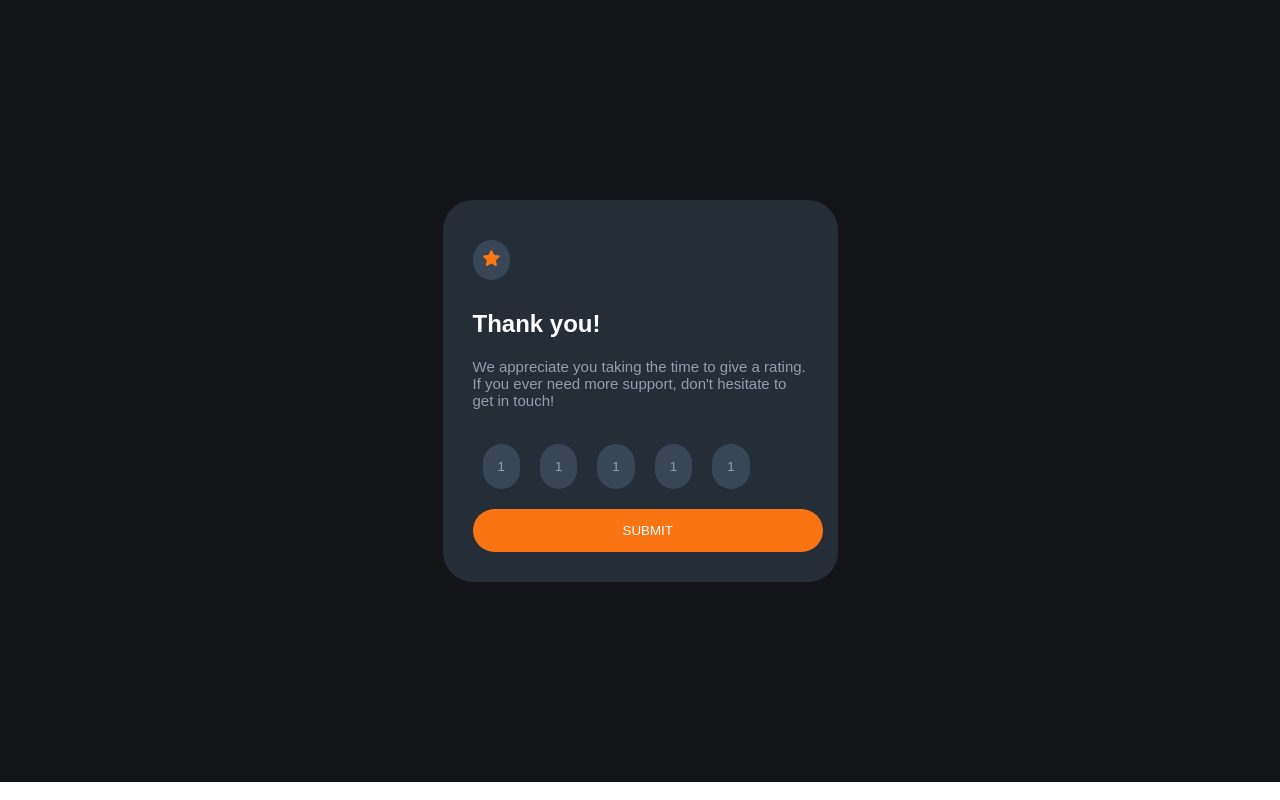
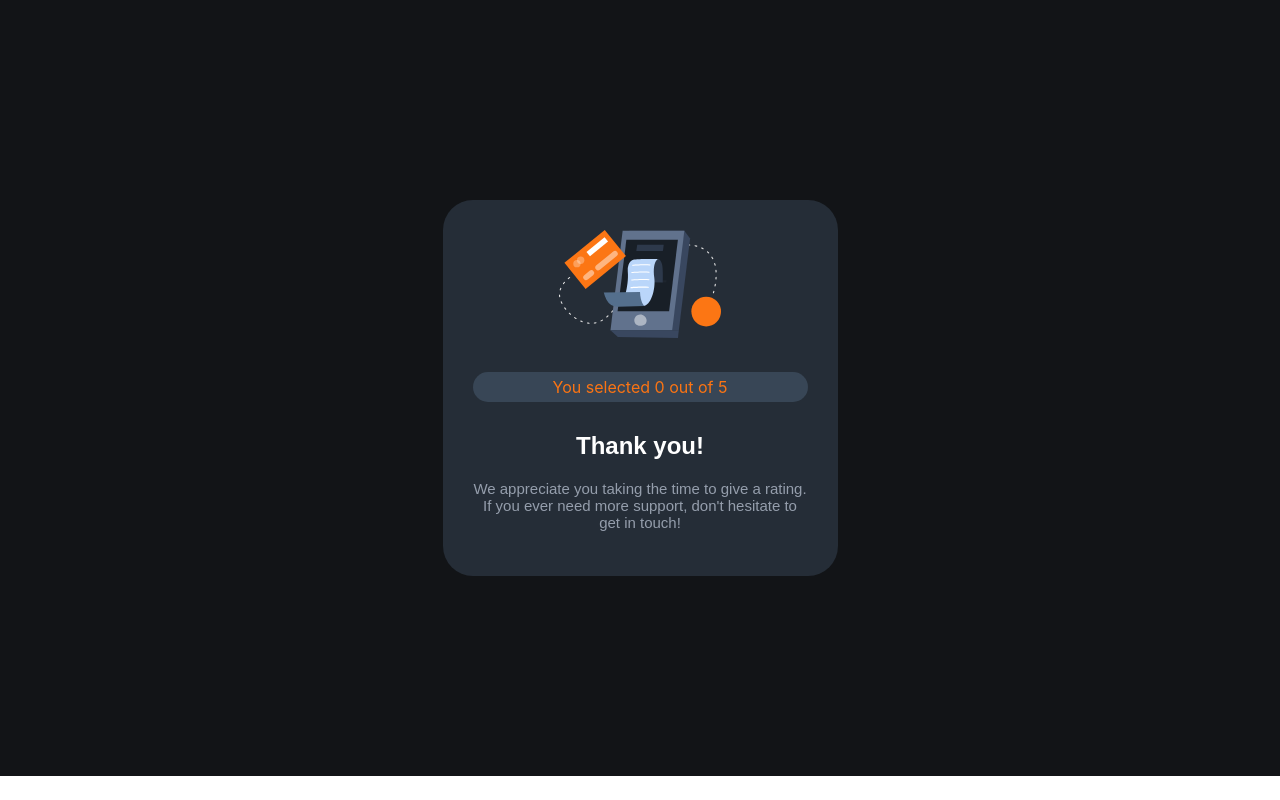
Before and after one commit to olyao23/interactive-rating-component, a React (Create React App) app: page / in a window 1280 px wide. Both pictures are taken after a click on the button "SUBMIT". Built offline with nearby package versions, Linux system fonts and the light colour scheme.

Commit message:
Used state with the submit button

```diff
--- a/src/Card/card.js
+++ b/src/Card/card.js
@@ -1,52 +1,70 @@
-import React from "react";
+import React, { useState } from "react";
 import Typography from "../Typography/typography";
 import RatingButton from "../rating-button/rating-button";
-import styles from "../Card/card.module.css"
+import styles from "../Card/card.module.css";
 import starImage from "../Images/icon-star.svg";
 import thankYouImage from "../Images/illustration-thank-you.svg";
 
 export default function Card() {
+  const [showThankYou, setShowThankYou] = useState(false); //showThankYou = false, showThankYou
+  const [hideRating, setHideRating] = useState(true); //hideRating = true, hiddenCard
+
+  let [rating, saveRating] = useState(0); //rating = 1
+
+  function handleClick() {
+    setHideRating(!hideRating);
+    setShowThankYou(!showThankYou);
+  }
+
+  function saveRatingFunction() {
+    saveRating(rating + 1);
+  }
+
   return (
     <>
       <div className={styles.cardStyle}>
+        {hideRating && (
           <div className={styles.ratingCard}>
-                    <span className={styles.starStyle}><img src={starImage} alt="star image"/></span>
+            <span className={styles.starStyle}>
+              <img src={starImage} alt="star image" />
+            </span>
             <Typography
-                        title={"How did we do?"}
-                        content={"Please let us know how we did with your support request. All feedback is appreciated" +
-                            "to help us improve our offering!"}
-                        textAlign={"left"}
+              title="How did we do?"
+              content="Please let us know how we did with your support request. All feedback is appreciated
+                            to help us improve our offering!"
             />
-                    <RatingButton
-                        ratingNumber={"1"}
-                    />
-                    <RatingButton
-                        ratingNumber={"2"}
-                    />
-                    <RatingButton
-                        ratingNumber={"3"}
-                    />
-                    <RatingButton
-                        ratingNumber={"4"}
-                    />
-                    <RatingButton
-                        ratingNumber={"5"}
-                    />
-                    <button className={styles.buttonStyle}>SUBMIT</button>
+            <RatingButton ratingNumber={"1"} />
+            <RatingButton ratingNumber={"2"} />
+            <RatingButton ratingNumber={"3"} />
+            <RatingButton ratingNumber={"4"} />
+            <RatingButton ratingNumber={"5"} />
+
+            <button onClick={handleClick} className={styles.buttonStyle}>
+              SUBMIT
+            </button>
+          </div>
+        )}
+
+        {showThankYou && (
+          <div className={styles.thankYouCard}>
+            <img src={thankYouImage} alt="phone image" />
+
+            <div className={styles.selection}>
+              You selected <span>{rating}</span> out of 5
             </div>
 
+            <Typography
+              title="Thank you!"
+              content="We appreciate you taking the time to give a rating. If you ever need
+              more support, don't hesitate to get in touch!"
+            />
+          </div>
+        )}
       </div>
     </>
-    )
+  );
 }
 
-//
-//             <div className={styles.thankYouCard}>
-//                                  <img src={thankYouImage} alt="phone image"/>
-//                                  <div className={styles.selection}>You selected <span></span> out of 5</div>
-//                                 <Typography
-//                          title={"Thank you!"}
-//                          content={"We appreciate you taking the time to give a rating. If you ever need" +
-//                              "more support, don't hesitate to get in touch!"}
-//                      />
-//                  </div>
+// <div className={styles.selection}>
+//               You selected <span>{ratingNumber}</span> out of 5
+//             </div>
--- a/src/Card/card.module.css
+++ b/src/Card/card.module.css
@@ -38,3 +38,7 @@
 .thankYouCard {
     text-align: center;
 }
+
+.ratingCard {
+
+}
--- a/src/Typography/typography.js
+++ b/src/Typography/typography.js
@@ -1,14 +1,11 @@
 import React from "react";
 import styles from "../Typography/typography.module.css";
 
-export default function Typography(title, content) {
+export default function Typography({title, content}) {
     return (
         <div>
-            <h2 className={styles.headerStyle}>Thank you!</h2>
-            <p className={styles.paragraphStyle}>We appreciate you taking the time to give a rating. If you ever need
-                more support, don't hesitate to get in touch!</p>
+            <h2 className={styles.headerStyle}>{title}</h2>
+            <p className={styles.paragraphStyle}>{content}</p>
         </div>
     )
 }
-
-//treba {title} i {content} ama ne ja pokazuva
--- a/src/rating-button/rating-button.js
+++ b/src/rating-button/rating-button.js
@@ -1,10 +1,14 @@
-import React from "react";
+import React, { useState } from "react";
 import styles from "./rating-button.module.css";
 
-export default function RatingButton(ratingNumber) {
-    return (
-        <button className={styles.ratingStyle}>1</button>
-    )
+export default function RatingButton({ ratingNumber }) {
+  function showRating() {
+    console.log("rating button " + ratingNumber + " clicked");
+  }
+
+  return (
+    <button onClick={showRating} className={styles.ratingStyle}>
+      {ratingNumber}
+    </button>
+  );
 }
-
-//treba da bide {ratingNumber} ama ne go pokazuva
--- a/src/rating-button/rating-button.module.css
+++ b/src/rating-button/rating-button.module.css
@@ -12,3 +12,11 @@
     background-color: hsl(25, 97%, 53%);
     color: hsl(0, 0%, 100%);
 }
+
+.selection {
+    color: hsl(25, 97%, 53%);
+    background-color: #384656;
+    border-radius: 20px;
+    padding: 5px 15px;
+    margin: 30px 0;
+}
```
Lines whose indentation alone changed are shown as unchanged.
